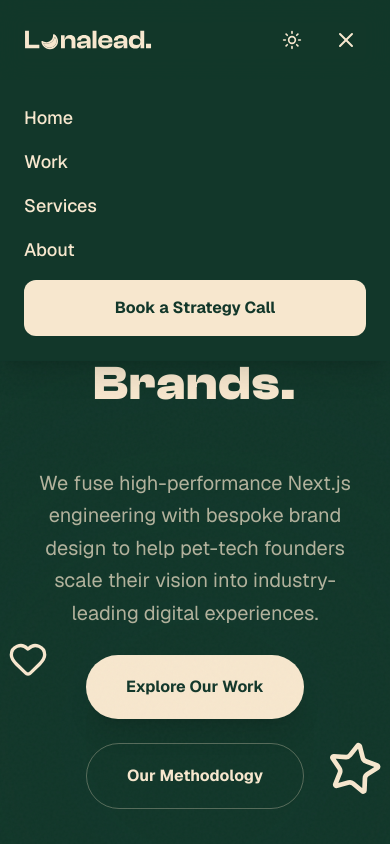
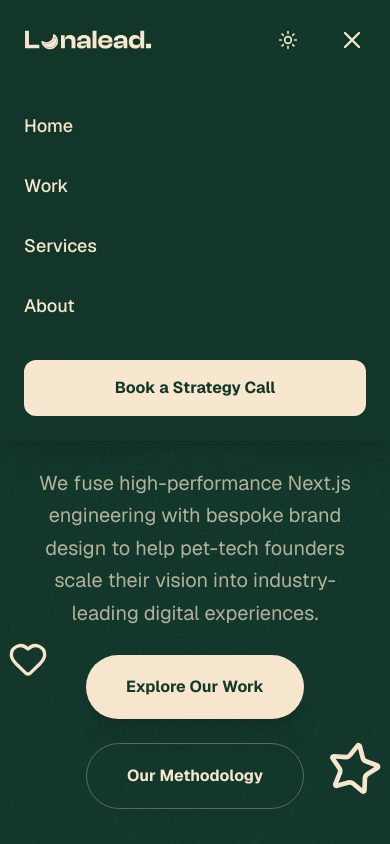
Before and after one commit to jeff-nwadi/lunalead, a Next.js app in the folder lunalead/: page / in a window 390 px wide. Both pictures are taken after a click on the button 346 px from the left and 40 px from the top of the page. Shown: the top 844 px of the page. Built offline with nearby package versions, Linux system fonts and the light colour scheme.

Commit message:
feat: Add `Header` component with navigation links, theme toggle, and responsive menu.

```diff
--- a/lunalead/components/shared/Header.tsx
+++ b/lunalead/components/shared/Header.tsx
@@ -80,12 +80,17 @@ export function Header() {
         <div className="md:hidden flex items-center space-x-4">
           <button
             onClick={() => setTheme(theme === "dark" ? "light" : "dark")}
-            className="p-2 rounded-full hover:bg-foreground/5 transition-colors"
+            className="p-3 rounded-full hover:bg-foreground/5 transition-colors min-w-[44px] min-h-[44px] flex items-center justify-center"
+            aria-label="Toggle Theme"
           >
             {theme === "dark" ? <Sun size={20} /> : <Moon size={20} />}
           </button>
-          <button onClick={toggleMenu} className="p-2">
-            {isMenuOpen ? <X size={24} /> : <Menu size={24} />}
+          <button
+            onClick={toggleMenu}
+            className="p-3 -mr-3 min-w-[44px] min-h-[44px] flex items-center justify-center"
+            aria-label={isMenuOpen ? "Close Menu" : "Open Menu"}
+          >
+            {isMenuOpen ? <X size={28} /> : <Menu size={28} />}
           </button>
         </div>
       </nav>
@@ -93,27 +98,25 @@ export function Header() {
       {isMenuOpen && (
         <div
           ref={menuRef}
-          className="md:hidden absolute top-20 left-0 w-full bg-background border-b border-forest/10 dark:border-champagne/10 p-6 flex flex-col space-y-4 shadow-xl"
+          className="md:hidden absolute top-20 left-0 w-full bg-background border-b border-forest/10 dark:border-champagne/10 p-6 flex flex-col space-y-4 shadow-xl z-[110]"
         >
           {navLinks.map((link) => (
             <Link
               key={link.name}
               href={link.href}
               onClick={() => setMenuOpen(false)}
-              className="text-lg font-medium hover:text-accent transition-colors"
+              className="text-lg font-medium hover:text-accent transition-colors py-2"
             >
               {link.name}
             </Link>
           ))}
-          <Magnetic>
           <Link
             href="/contact"
             onClick={() => setMenuOpen(false)}
-              className="w-full py-4 bg-foreground text-background font-bold text-center rounded-xl"
+            className="w-full py-4 bg-foreground text-background font-bold text-center rounded-xl mt-4"
           >
             Book a Strategy Call
           </Link>
-          </Magnetic>
         </div>
       )}
     </header>
```
Lines whose indentation alone changed are shown as unchanged.
